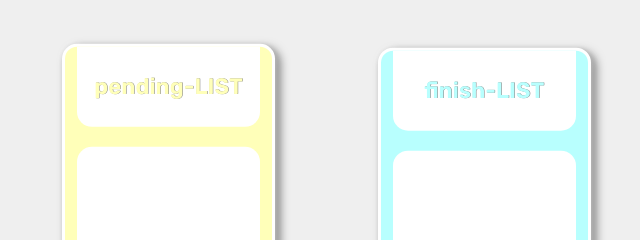
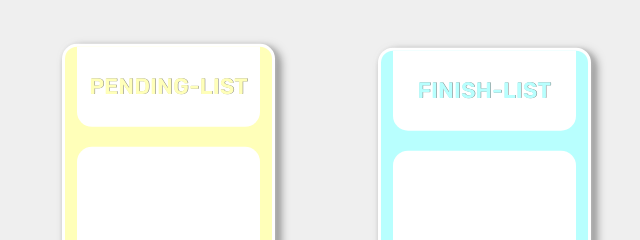
Before and after one commit to SangMokChae/itislist.github.io, a plain HTML site: page index.html in a window 1280 px wide. Shown: the part 392-632 px from the top of the page, 305-945 px from the left. Drawn offline with nearby package versions, Linux system fonts and the light colour scheme.

Commit message:
uppercase

```diff
--- a/index.html
+++ b/index.html
@@ -50,7 +50,7 @@
 
     <div class="col-2 pending">
       <div class="col-12 pending-top box-top">
-        <span class="container__title">pending-LIST</span>
+        <span class="container__title">PENDING-LIST</span>
       </div>
       <div class="pending-list__box">
         <span class="pending-list__title"></span>
@@ -61,7 +61,7 @@
 
     <div class="col-2 finish">
       <div class="col-12 finish-top box-top">
-        <span class="container__title">finish-LIST</span>
+        <span class="container__title">FINISH-LIST</span>
       </div>
       <div class="finish-list__box">
         <span class="finish-list__title"></span>
```
